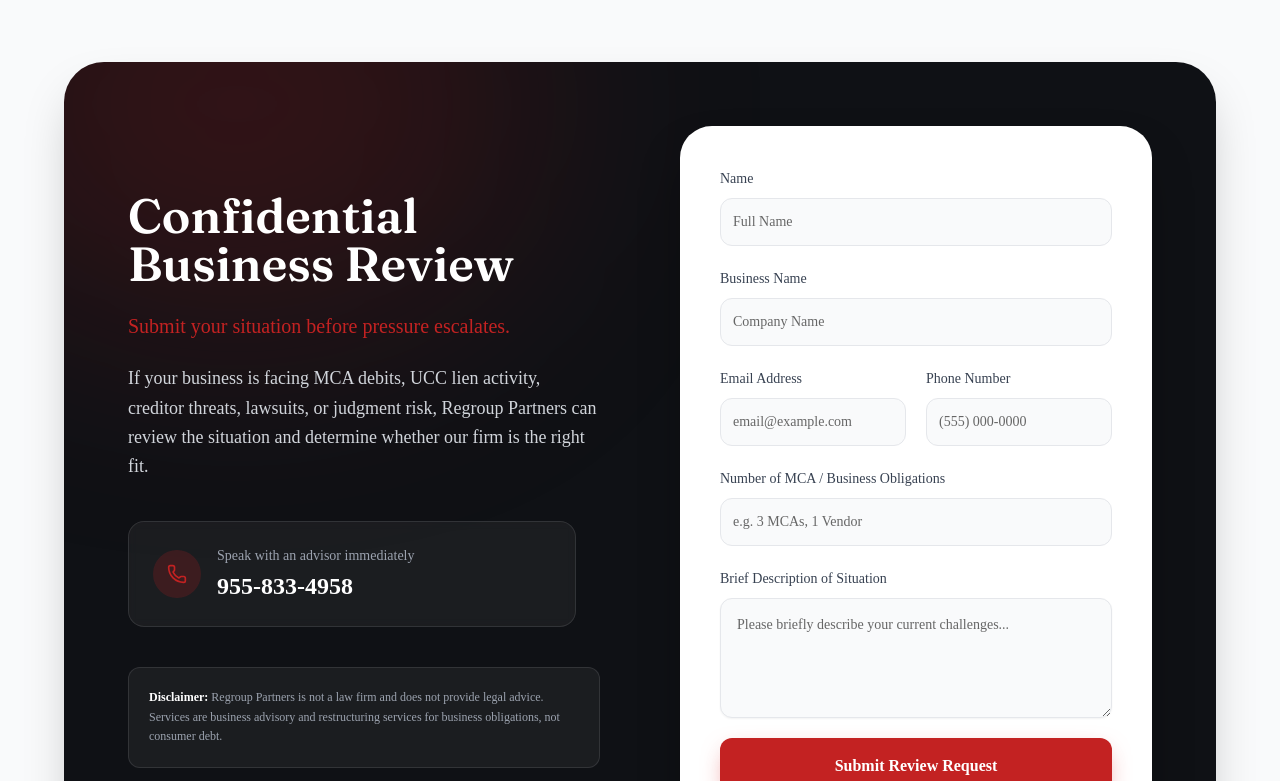
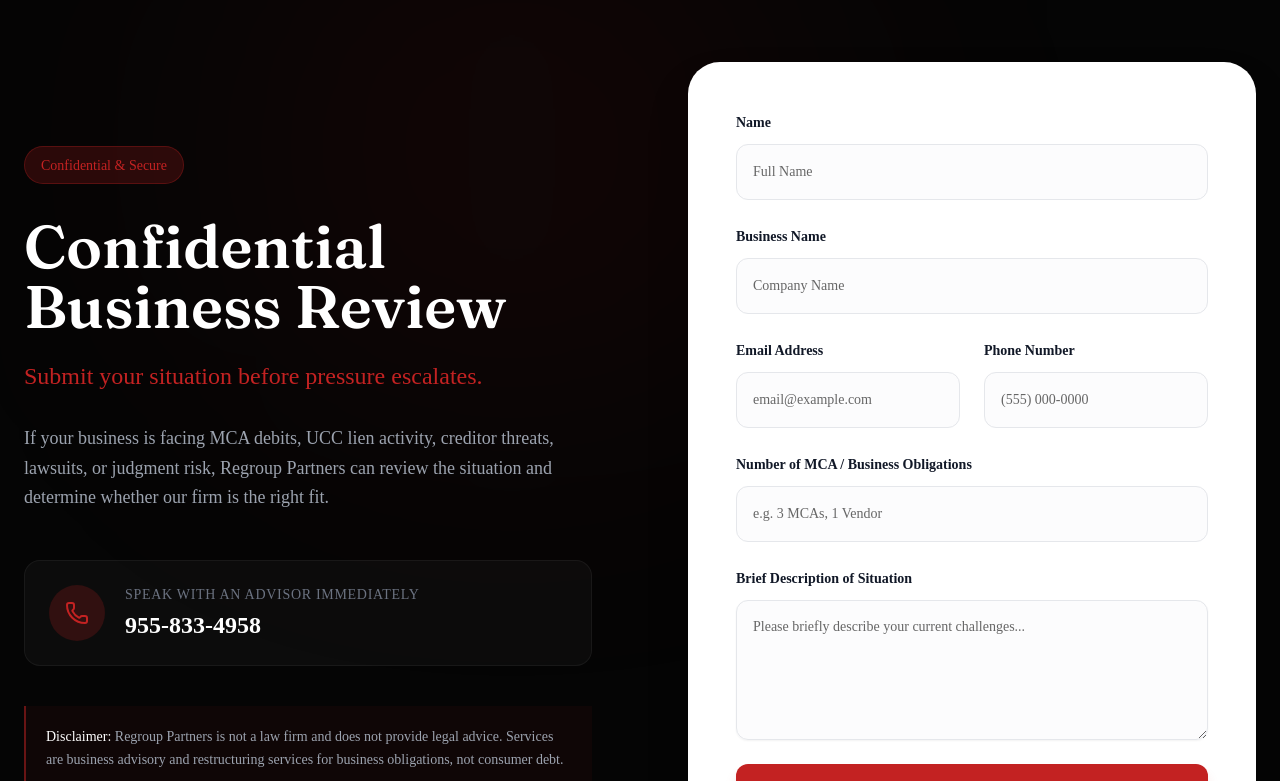
Before and after one commit to samknows9999/sg-054d5103-85fc-4583-be9c-e577d71113a8-1779968500, a Next.js app: page /team in a window 1280 px wide. Shown: the part 4180-4961 px from the top of the page. Built offline with nearby package versions, Linux system fonts and the light colour scheme.

Commit message:
feat(ui): update footer content and layout

```diff
--- a/src/pages/team.tsx
+++ b/src/pages/team.tsx
@@ -304,86 +304,88 @@ export default function TeamPage() {
           </div>
         </section>
 
-        <section className="py-20 md:py-32 bg-gray-50 border-t border-gray-200">
-          <div className="max-w-[1400px] mx-auto px-6">
-            <div className="max-w-6xl mx-auto bg-[#0f1115] rounded-[2.5rem] p-8 md:p-12 lg:p-16 relative overflow-hidden shadow-2xl">
+        <section className="bg-[#050505] relative overflow-hidden py-20 md:py-32 border-t border-white/10">
           <div className="absolute top-0 left-0 w-full h-full overflow-hidden pointer-events-none">
-                 <div className="absolute -top-[20%] -left-[10%] w-[50%] h-[50%] bg-accent/20 blur-[120px] rounded-full"></div>
+             <div className="absolute top-0 left-[20%] w-[40%] h-[40%] bg-accent/10 blur-[150px] rounded-full"></div>
           </div>
 
-              <div className="grid lg:grid-cols-2 gap-12 lg:gap-20 items-center relative z-10">
+          <div className="max-w-[1400px] mx-auto px-6 relative z-10">
+            <div className="grid lg:grid-cols-2 gap-16 lg:gap-24 items-center max-w-7xl mx-auto">
               <div className="flex flex-col justify-center text-left">
-                  <h2 className="font-serif text-3xl md:text-5xl font-semibold mb-6 text-white leading-tight">
+                <div className="inline-block px-4 py-1.5 bg-accent/20 border border-accent/30 rounded-full mb-8 w-fit">
+                  <span className="text-sm font-medium text-accent">Confidential & Secure</span>
+                </div>
+
+                <h2 className="font-serif text-4xl md:text-5xl lg:text-6xl font-semibold mb-6 text-white leading-[1.1]">
                   Confidential Business Review
                 </h2>
-                  <p className="text-xl text-accent font-medium mb-6">
+                <p className="text-2xl text-accent font-medium mb-8">
                   Submit your situation before pressure escalates.
                 </p>
-                  <p className="text-gray-300 mb-10 leading-relaxed text-lg">
+                <p className="text-gray-400 mb-12 leading-relaxed text-lg max-w-xl">
                   If your business is facing MCA debits, UCC lien activity, creditor threats, lawsuits, or judgment risk, Regroup Partners can review the situation and determine whether our firm is the right fit.
                 </p>
 
-                  <div className="flex flex-col sm:flex-row items-start sm:items-center gap-4 p-6 bg-white/5 rounded-2xl border border-white/10 mb-10 backdrop-blur-sm w-full max-w-md">
-                    <div className="w-12 h-12 rounded-full bg-accent/20 flex items-center justify-center shrink-0">
-                      <Phone className="w-5 h-5 text-accent" />
+                <div className="flex flex-col sm:flex-row items-start sm:items-center gap-5 p-6 bg-white/[0.03] rounded-2xl border border-white/5 mb-10 w-full max-w-xl transition-colors hover:bg-white/[0.05]">
+                  <div className="w-14 h-14 rounded-full bg-accent/20 flex items-center justify-center shrink-0">
+                    <Phone className="w-6 h-6 text-accent" />
                   </div>
                   <div>
-                      <p className="text-sm text-gray-400 font-medium mb-1">Speak with an advisor immediately</p>
+                    <p className="text-sm text-gray-500 font-medium mb-1 uppercase tracking-wider">Speak with an advisor immediately</p>
                     <a href="tel:955-833-4958" className="text-2xl font-semibold text-white hover:text-accent transition-colors">
                       955-833-4958
                     </a>
                   </div>
                 </div>
 
-                  <div className="p-5 bg-white/5 rounded-xl border border-white/10">
-                    <p className="text-xs text-gray-400 leading-relaxed">
-                      <strong className="text-white font-semibold">Disclaimer:</strong> Regroup Partners is not a law firm and does not provide legal advice. Services are business advisory and restructuring services for business obligations, not consumer debt.
+                <div className="p-5 border-l-2 border-accent/50 bg-accent/5 max-w-xl">
+                  <p className="text-sm text-gray-400 leading-relaxed">
+                    <strong className="text-white font-medium">Disclaimer:</strong> Regroup Partners is not a law firm and does not provide legal advice. Services are business advisory and restructuring services for business obligations, not consumer debt.
                   </p>
                 </div>
               </div>
 
-                <div className="bg-white rounded-[2rem] p-8 md:p-10 shadow-2xl shadow-black/40 relative">
-                  <form className="space-y-5" onSubmit={(e) => e.preventDefault()}>
-                    <div className="space-y-2 text-left">
-                      <Label htmlFor="name" className="text-gray-700 font-medium">Name</Label>
-                      <Input id="name" placeholder="Full Name" className="bg-gray-50 h-12 rounded-xl border-gray-200 focus-visible:ring-accent" />
+              <div className="bg-white rounded-[2rem] p-8 md:p-12 shadow-2xl relative">
+                <form className="space-y-6" onSubmit={(e) => e.preventDefault()}>
+                  <div className="space-y-2.5 text-left">
+                    <Label htmlFor="name" className="text-gray-900 font-semibold text-sm">Name</Label>
+                    <Input id="name" placeholder="Full Name" className="bg-gray-50/50 h-14 rounded-xl border-gray-200 focus-visible:ring-accent focus-visible:border-accent text-base px-4" />
                   </div>
 
-                    <div className="space-y-2 text-left">
-                      <Label htmlFor="businessName" className="text-gray-700 font-medium">Business Name</Label>
-                      <Input id="businessName" placeholder="Company Name" className="bg-gray-50 h-12 rounded-xl border-gray-200 focus-visible:ring-accent" />
+                  <div className="space-y-2.5 text-left">
+                    <Label htmlFor="businessName" className="text-gray-900 font-semibold text-sm">Business Name</Label>
+                    <Input id="businessName" placeholder="Company Name" className="bg-gray-50/50 h-14 rounded-xl border-gray-200 focus-visible:ring-accent focus-visible:border-accent text-base px-4" />
                   </div>
 
-                    <div className="grid grid-cols-1 md:grid-cols-2 gap-5">
-                      <div className="space-y-2 text-left">
-                        <Label htmlFor="email" className="text-gray-700 font-medium">Email Address</Label>
-                        <Input id="email" type="email" placeholder="email@example.com" className="bg-gray-50 h-12 rounded-xl border-gray-200 focus-visible:ring-accent" />
+                  <div className="grid grid-cols-1 md:grid-cols-2 gap-6">
+                    <div className="space-y-2.5 text-left">
+                      <Label htmlFor="email" className="text-gray-900 font-semibold text-sm">Email Address</Label>
+                      <Input id="email" type="email" placeholder="email@example.com" className="bg-gray-50/50 h-14 rounded-xl border-gray-200 focus-visible:ring-accent focus-visible:border-accent text-base px-4" />
                     </div>
-                      <div className="space-y-2 text-left">
-                        <Label htmlFor="phone" className="text-gray-700 font-medium">Phone Number</Label>
-                        <Input id="phone" type="tel" placeholder="(555) 000-0000" className="bg-gray-50 h-12 rounded-xl border-gray-200 focus-visible:ring-accent" />
+                    <div className="space-y-2.5 text-left">
+                      <Label htmlFor="phone" className="text-gray-900 font-semibold text-sm">Phone Number</Label>
+                      <Input id="phone" type="tel" placeholder="(555) 000-0000" className="bg-gray-50/50 h-14 rounded-xl border-gray-200 focus-visible:ring-accent focus-visible:border-accent text-base px-4" />
                     </div>
                   </div>
 
-                    <div className="space-y-2 text-left">
-                      <Label htmlFor="obligations" className="text-gray-700 font-medium">Number of MCA / Business Obligations</Label>
-                      <Input id="obligations" type="text" placeholder="e.g. 3 MCAs, 1 Vendor" className="bg-gray-50 h-12 rounded-xl border-gray-200 focus-visible:ring-accent" />
+                  <div className="space-y-2.5 text-left">
+                    <Label htmlFor="obligations" className="text-gray-900 font-semibold text-sm">Number of MCA / Business Obligations</Label>
+                    <Input id="obligations" type="text" placeholder="e.g. 3 MCAs, 1 Vendor" className="bg-gray-50/50 h-14 rounded-xl border-gray-200 focus-visible:ring-accent focus-visible:border-accent text-base px-4" />
                   </div>
 
-                    <div className="space-y-2 text-left">
-                      <Label htmlFor="description" className="text-gray-700 font-medium">Brief Description of Situation</Label>
+                  <div className="space-y-2.5 text-left">
+                    <Label htmlFor="description" className="text-gray-900 font-semibold text-sm">Brief Description of Situation</Label>
                     <Textarea
                       id="description"
                       placeholder="Please briefly describe your current challenges..."
-                        className="min-h-[120px] resize-y bg-gray-50 rounded-xl border-gray-200 p-4 focus-visible:ring-accent"
+                      className="min-h-[140px] resize-y bg-gray-50/50 rounded-xl border-gray-200 p-4 focus-visible:ring-accent focus-visible:border-accent text-base"
                     />
                   </div>
 
-                    <Button className="w-full bg-accent hover:bg-accent/90 text-white h-14 rounded-xl text-base font-semibold mt-6 shadow-[0_8px_25px_-8px_rgba(220,38,38,0.6)] transition-all hover:shadow-[0_8px_25px_-5px_rgba(220,38,38,0.8)] hover:-translate-y-0.5">
+                  <Button className="w-full bg-accent hover:bg-accent/90 text-white h-16 rounded-xl text-lg font-semibold mt-4 shadow-lg shadow-accent/20 transition-all hover:shadow-accent/40 hover:-translate-y-0.5">
                     Submit Review Request
                   </Button>
                 </form>
-                </div>
               </div>
             </div>
           </div>
```
Lines whose indentation alone changed are shown as unchanged.
